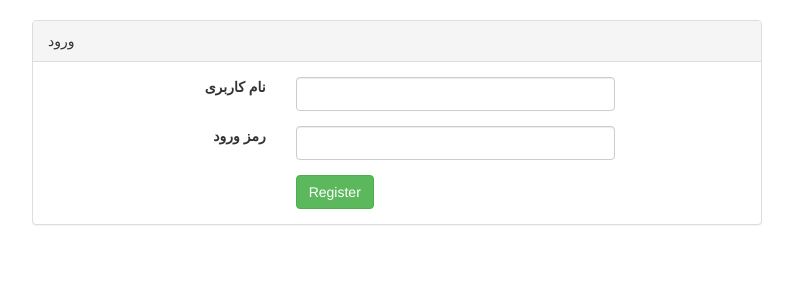
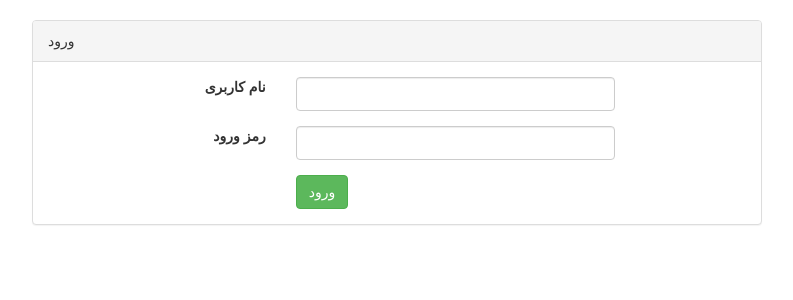
Before and after one commit to Admia1/feshar, a Django app: template site1/polls/templates/polls/login.html in a window 1280 px wide. Shown: the part 52-352 px from the top of the page, without its empty margins (243-1036 px from the left). Run offline with Django 3.2, Linux system fonts and the light colour scheme; the template is opened without the code that fills it: values that come from a table or form of the project are taken from there, others are empty; some libraries are stand-ins or nearby versions.

Commit message:
tryed to fix template form prob

```diff
--- a/site1/polls/templates/polls/login.html
+++ b/site1/polls/templates/polls/login.html
@@ -2,7 +2,7 @@
 {% block data %}<li><a href="/register">ثبت‌نام</a></li>{% endblock %}
 {% block content %}
 <div class="container">
-    <form action="{% url 'polls:user_register' %}" method="post">
+    <form action="{% url 'polls:login' %}" method="post">
         {% csrf_token %}
         <div class="col-md-8 col-md-offset-2">
             <div class="panel panel-default">
@@ -25,7 +25,7 @@
                         </div>
                     </div>
                     <div class="col-md-6 col-md-offset-4">
-                        <input type="submit" value="Register" class="btn btn-success">
+                        <input type="submit" value="ورود" class="btn btn-success">
                     </div>
                 </div>
             </div>
--- a/site1/polls/templates/polls/register.html
+++ b/site1/polls/templates/polls/register.html
@@ -2,7 +2,7 @@
 {% block data %}<li><a href="/login">ورود</a></li>{% endblock %}
 {% block content %}
 <div class="container">
-    <form action="{% url 'polls:user_register' %}" method="post">
+    <form action="{% url 'polls:register' %}" method="post">
         {% csrf_token %}
         <div class="col-md-8 col-md-offset-2">
             <div class="panel panel-default">
--- a/site1/polls/urls.py
+++ b/site1/polls/urls.py
@@ -5,5 +5,5 @@ app_name = 'polls' # So we can use it like: {% url 'mymodule:user_register' %} o
 urlpatterns = [
     url('login', views.user_login_page, name='login'),
     url('logout', views.user_logout, name='logout'),
-    url('', views.user_register_page, name='user_register'),
+    url('', views.user_register_page, name='register'),
 ]
--- a/site1/polls/views.py
+++ b/site1/polls/views.py
@@ -80,7 +80,7 @@ def user_login(request):
     else:
         if request.method == 'POST':
             # create a form instance and populate it with data from the request:
-            form = RegisterForm(request.POST)
+            form = LoginForm(request.POST)
             # check whether it's valid:
             if form.is_valid():
                 if User.objects.filter(username=form.cleaned_data['username']).exists():
@@ -97,7 +97,6 @@ def user_login(request):
        # No post data availabe, let's just show the page.
         else:
             form = LoginForm()
-
         return render(request, template_login, {'form': form})
 
 def user_login_page(request):
```
